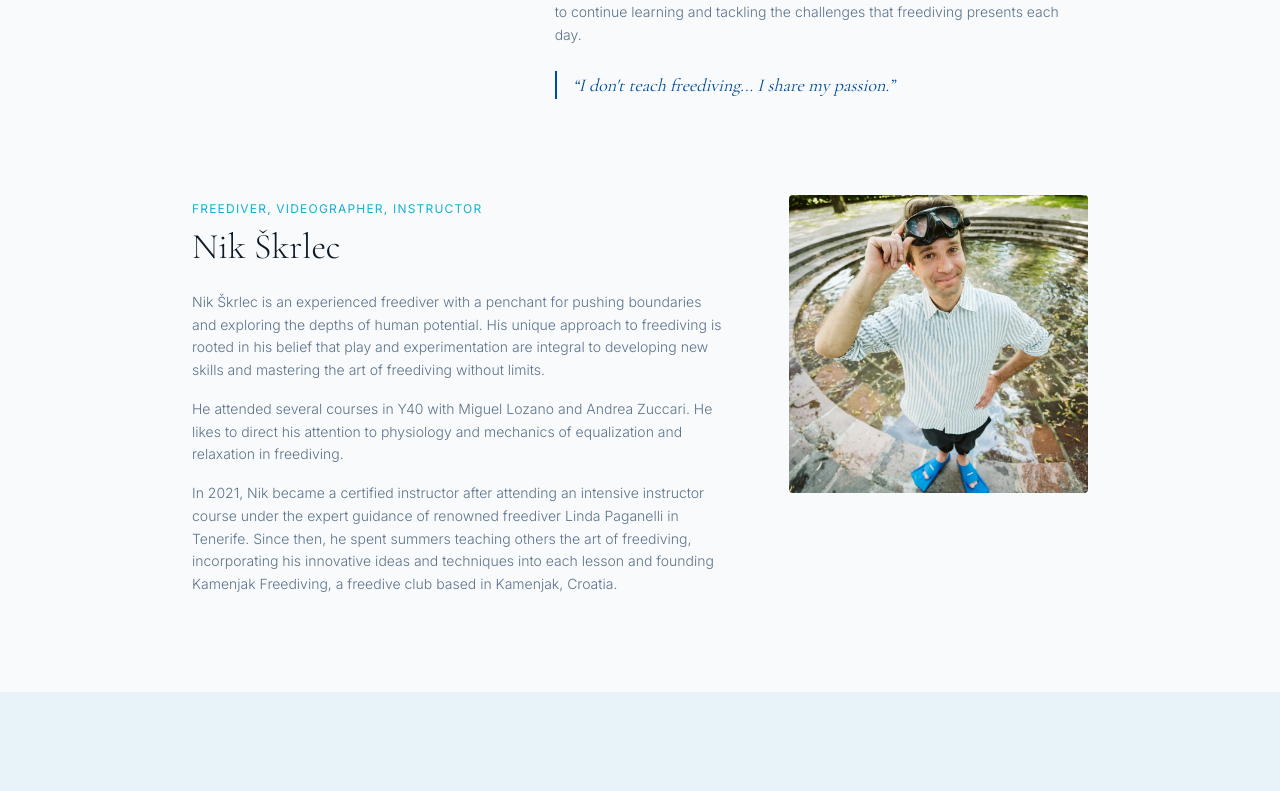
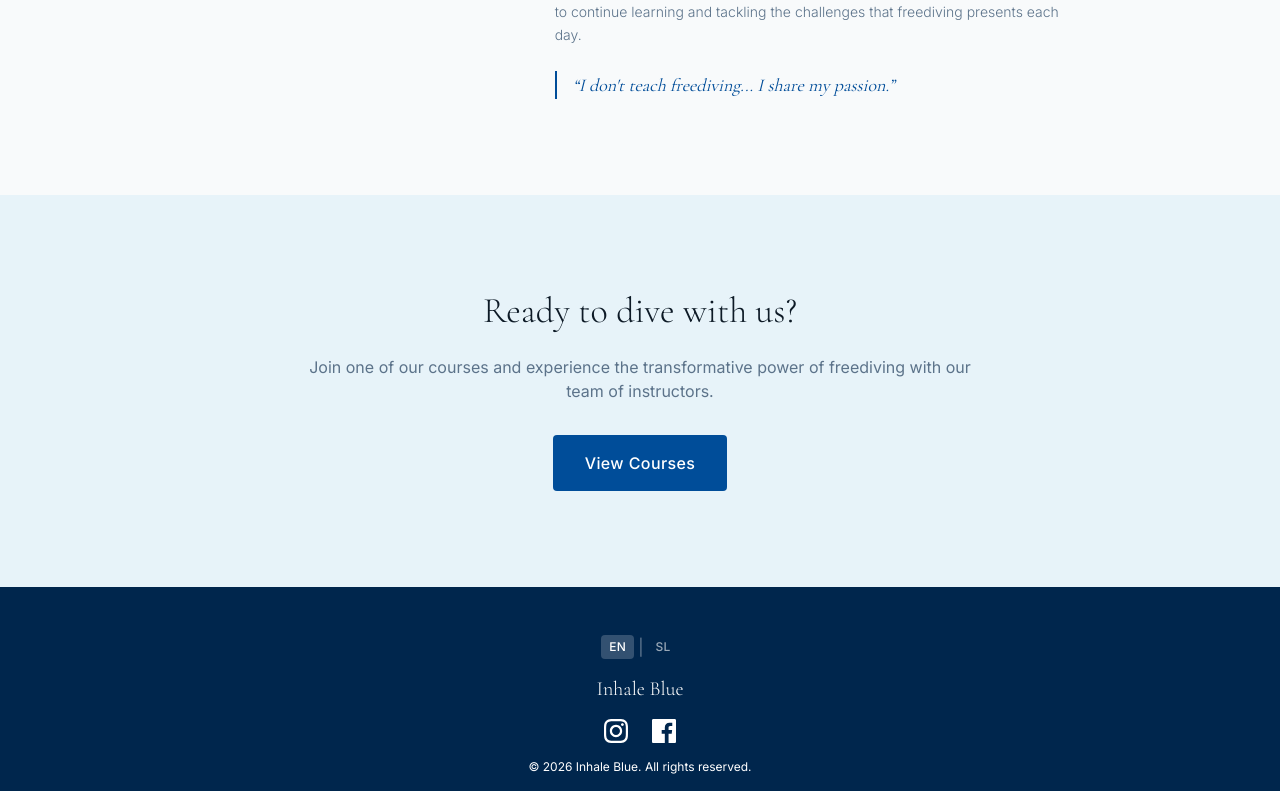
Before and after one commit to nezaBacar/inhale-blue, a Next.js app: page /team in a window 1280 px wide. Shown: the part 1466-2257 px from the top of the page. Built offline with nearby package versions, Linux system fonts and the light colour scheme.

Commit message:
Updated team page

```diff
--- a/app/(pages)/team/page.tsx
+++ b/app/(pages)/team/page.tsx
@@ -11,7 +11,7 @@ import Link from "next/link";
 const Team = () => {
   const { t } = useTranslation();
 
-  const images = [ '/assets/team/tadej.webp', '/assets/team/dunia.webp', '/assets/team/nik.webp' ]
+  const images = [ '/assets/team/tadej.webp', '/assets/team/dunia.webp' ]
 
   return (
     <main className="min-h-screen bg-background">
@@ -64,7 +64,7 @@ const Team = () => {
       <section className="py-24 bg-background">
         <div className="container mx-auto px-6">
           <div className="max-w-4xl mx-auto space-y-24">
-            {[1, 2, 3].map((index) => {
+            {[1, 2].map((index) => {
               return (
                 <FadeInSection key={index} delay={index * 0.1}>
                   <div className={`flex flex-col ${index % 2 === 1 ? "md:flex-row-reverse" : "md:flex-row"} gap-10 md:gap-16 items-start`}>
```
